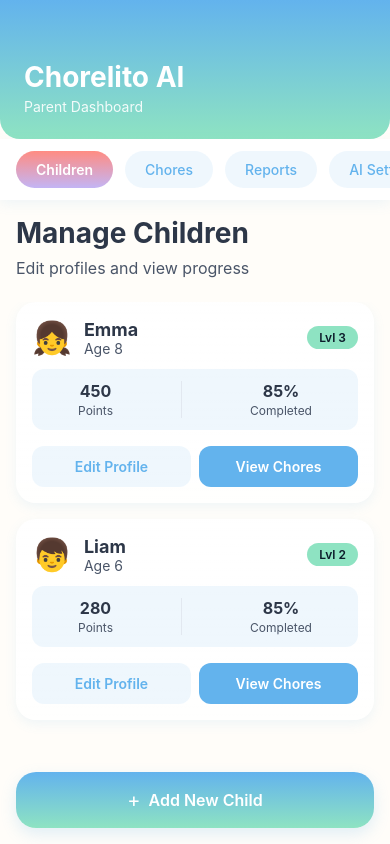
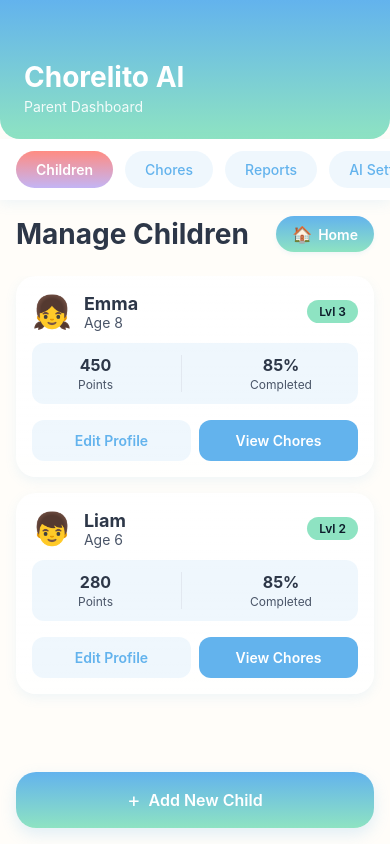
Before and after one commit to tekdev247-bit/chorelito-ai, a React Native app: screen / in a window 390 px wide. Built offline with nearby package versions, Linux system fonts and the light colour scheme.

Commit message:
Add home button to all screens for navigation back to home

```diff
--- a/app/parent/dashboard/ParentDashboard.tsx
+++ b/app/parent/dashboard/ParentDashboard.tsx
@@ -130,6 +130,24 @@ const AITopTabs: React.FC<AITopTabsProps> = ({ activeTab, onTabChange }) => {
   );
 };
 
+// Home Button Component
+const HomeButton: React.FC<{ onPress: () => void }> = ({ onPress }) => {
+  return (
+    <TouchableOpacity
+      style={homeButtonStyles.container}
+      onPress={onPress}
+    >
+      <LinearGradient
+        colors={enhancedTheme.gradients.primary}
+        style={homeButtonStyles.button}
+      >
+        <Text style={homeButtonStyles.icon}>🏠</Text>
+        <Text style={homeButtonStyles.text}>Home</Text>
+      </LinearGradient>
+    </TouchableOpacity>
+  );
+};
+
 // Inline ChoresManagementTab component
 interface Chore {
   id: string;
@@ -140,7 +158,7 @@ interface Chore {
   completed: boolean;
 }
 
-const ChoresManagementTab: React.FC = () => {
+const ChoresManagementTab: React.FC<{ onHomePress: () => void }> = ({ onHomePress }) => {
   const [chores, setChores] = useState<Chore[]>([
     { id: '1', name: 'Clean room', points: 5, emoji: '🧹', assignedTo: 'Emma', completed: true },
     { id: '2', name: 'Do dishes', points: 10, emoji: '🍽️', assignedTo: 'Emma', completed: true },
@@ -258,9 +276,12 @@ const ChoresManagementTab: React.FC = () => {
 
   return (
     <ScrollView style={{ flex: 1, padding: 16 }}>
-      <Text style={{ fontSize: 28, fontWeight: 'bold', color: '#2D3748', marginBottom: 24 }}>
-        Manage Chores
-      </Text>
+      <View style={{ flexDirection: 'row', justifyContent: 'space-between', alignItems: 'center', marginBottom: 24 }}>
+        <Text style={{ fontSize: 28, fontWeight: 'bold', color: '#2D3748' }}>
+          Manage Chores
+        </Text>
+        <HomeButton onPress={onHomePress} />
+      </View>
 
       {/* Three Action Buttons */}
       <View style={{ flexDirection: 'row', gap: 12, marginBottom: 24 }}>
@@ -754,7 +775,7 @@ const ChoresManagementTab: React.FC = () => {
 };
 
 // Inline HelpTab component
-const HelpTab: React.FC = () => {
+const HelpTab: React.FC<{ onHomePress: () => void }> = ({ onHomePress }) => {
   const [formData, setFormData] = useState({
     name: '',
     email: '',
@@ -780,6 +801,14 @@ const HelpTab: React.FC = () => {
 
   return (
     <ScrollView style={{ flex: 1, backgroundColor: '#FFFDF9' }}>
+      <View style={{ padding: 16, paddingBottom: 8 }}>
+        <View style={{ flexDirection: 'row', justifyContent: 'space-between', alignItems: 'center', marginBottom: 16 }}>
+          <Text style={{ fontSize: 28, fontWeight: 'bold', color: '#2D3748' }}>
+            Help & Support
+          </Text>
+          <HomeButton onPress={onHomePress} />
+        </View>
+      </View>
       <View style={helpStyles.container}>
         <Text style={helpStyles.title}>Need Help?</Text>
         <Text style={helpStyles.subtitle}>
@@ -884,7 +913,7 @@ const HelpTab: React.FC = () => {
 };
 
 // Inline ReportsTab component
-const ReportsTab: React.FC = () => {
+const ReportsTab: React.FC<{ onHomePress: () => void }> = ({ onHomePress }) => {
   // Mock data for reports
   const children = [
     { id: '1', name: 'Emma', age: 8, points: 450, level: 3, avatar: '👧', completionRate: 85 },
@@ -912,6 +941,14 @@ const ReportsTab: React.FC = () => {
 
   return (
     <ScrollView style={{ flex: 1, backgroundColor: '#FFFDF9' }}>
+      <View style={{ padding: 16, paddingBottom: 8 }}>
+        <View style={{ flexDirection: 'row', justifyContent: 'space-between', alignItems: 'center', marginBottom: 16 }}>
+          <Text style={{ fontSize: 28, fontWeight: 'bold', color: '#2D3748' }}>
+            Reports & Analytics
+          </Text>
+          <HomeButton onPress={onHomePress} />
+        </View>
+      </View>
       <View style={reportsStyles.container}>
         {/* Overview Cards */}
         <View style={reportsStyles.section}>
@@ -1047,7 +1084,7 @@ interface Child {
   screenTimeEndTime: string; // e.g., "20:00"
 }
 
-const ChildrenManagementTab: React.FC = () => {
+const ChildrenManagementTab: React.FC<{ onHomePress: () => void }> = ({ onHomePress }) => {
   const [children, setChildren] = useState<Child[]>([
     { id: '1', name: 'Emma', age: 8, points: 450, level: 3, avatar: '👧', dailyScreenTimeLimit: 60, screenTimeStartTime: '07:00', screenTimeEndTime: '20:00' },
     { id: '2', name: 'Liam', age: 6, points: 280, level: 2, avatar: '👦', dailyScreenTimeLimit: 45, screenTimeStartTime: '08:00', screenTimeEndTime: '19:00' }
@@ -1192,12 +1229,12 @@ const ChildrenManagementTab: React.FC = () => {
   return (
     <View style={{ flex: 1 }}>
       <View style={{ padding: 16, paddingBottom: 8 }}>
-        <Text style={{ fontSize: 28, fontWeight: 'bold', color: '#2D3748', marginBottom: 8 }}>
-          Manage Children
-        </Text>
-        <Text style={{ fontSize: 16, color: '#4A5568', marginBottom: 16 }}>
-          Edit profiles and view progress
-        </Text>
+        <View style={{ flexDirection: 'row', justifyContent: 'space-between', alignItems: 'center', marginBottom: 16 }}>
+          <Text style={{ fontSize: 28, fontWeight: 'bold', color: '#2D3748' }}>
+            Manage Children
+          </Text>
+          <HomeButton onPress={onHomePress} />
+        </View>
       </View>
 
       <ScrollView style={{ flex: 1, paddingHorizontal: 16 }} showsVerticalScrollIndicator={false}>
@@ -2021,6 +2058,33 @@ const modalStyles = StyleSheet.create({
   }
 });
 
+const homeButtonStyles = StyleSheet.create({
+  container: {
+    marginLeft: 12
+  },
+  button: {
+    flexDirection: 'row',
+    alignItems: 'center',
+    paddingHorizontal: 16,
+    paddingVertical: 8,
+    borderRadius: 20,
+    shadowColor: '#63B3ED',
+    shadowOffset: { width: 0, height: 2 },
+    shadowOpacity: 0.1,
+    shadowRadius: 4,
+    elevation: 3
+  },
+  icon: {
+    fontSize: 16,
+    marginRight: 6
+  },
+  text: {
+    color: '#FFF',
+    fontWeight: '600',
+    fontSize: 14
+  }
+});
+
 const tabStyles = StyleSheet.create({
   container: {
     backgroundColor: '#FFF',
@@ -2427,14 +2491,18 @@ export const ParentDashboard: React.FC = () => {
     setTimeout(() => setIsListening(false), 3000); // Auto-stop after 3 seconds for demo
   };
 
+  const handleHomePress = () => {
+    setActiveTab('AI Settings'); // Navigate to home screen (AI Settings tab)
+  };
+
   const renderTabContent = () => {
     switch (activeTab) {
       case 'Children':
-        return <ChildrenManagementTab />;
+        return <ChildrenManagementTab onHomePress={handleHomePress} />;
       case 'Chores':
-        return <ChoresManagementTab />;
+        return <ChoresManagementTab onHomePress={handleHomePress} />;
       case 'Reports':
-        return <ReportsTab />;
+        return <ReportsTab onHomePress={handleHomePress} />;
       case 'AI Settings':
         return (
           <View style={{ padding: 16 }}>
@@ -2442,7 +2510,7 @@ export const ParentDashboard: React.FC = () => {
           </View>
         );
       case 'Help':
-        return <HelpTab />;
+        return <HelpTab onHomePress={handleHomePress} />;
       default:
         return (
           <View style={{ padding: 16 }}>
```
